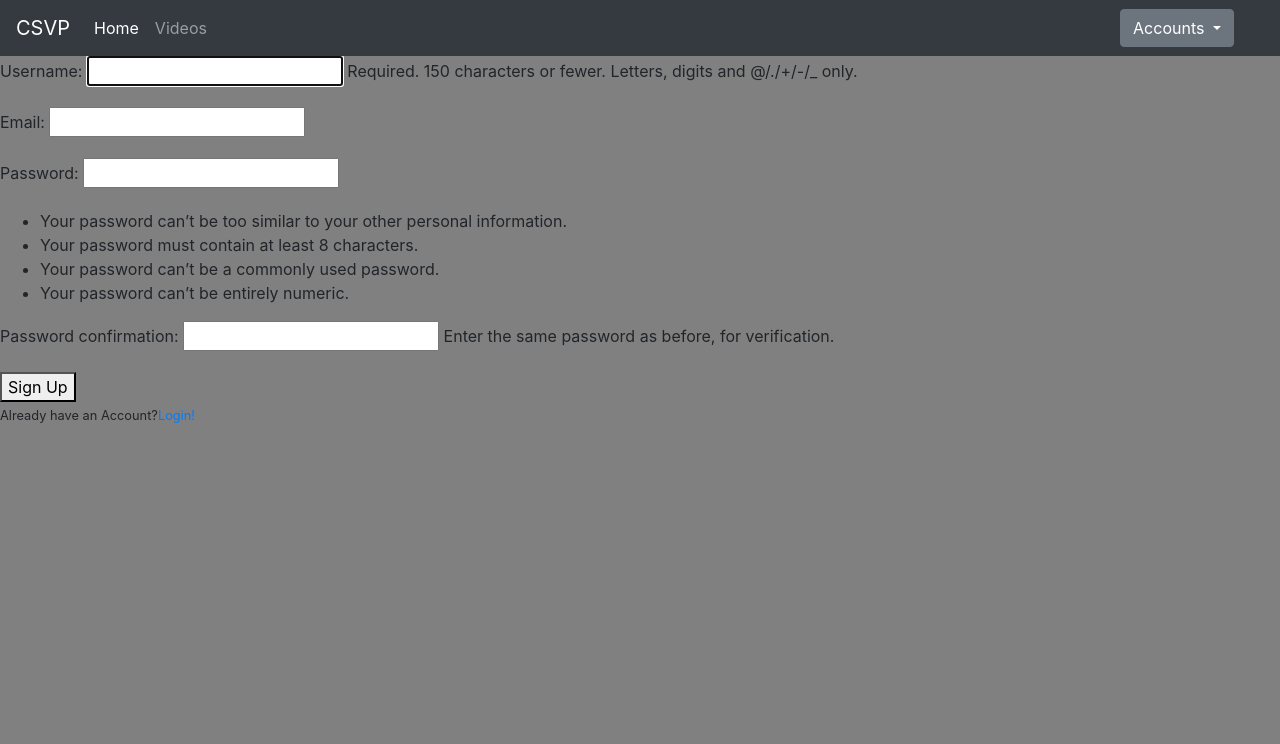
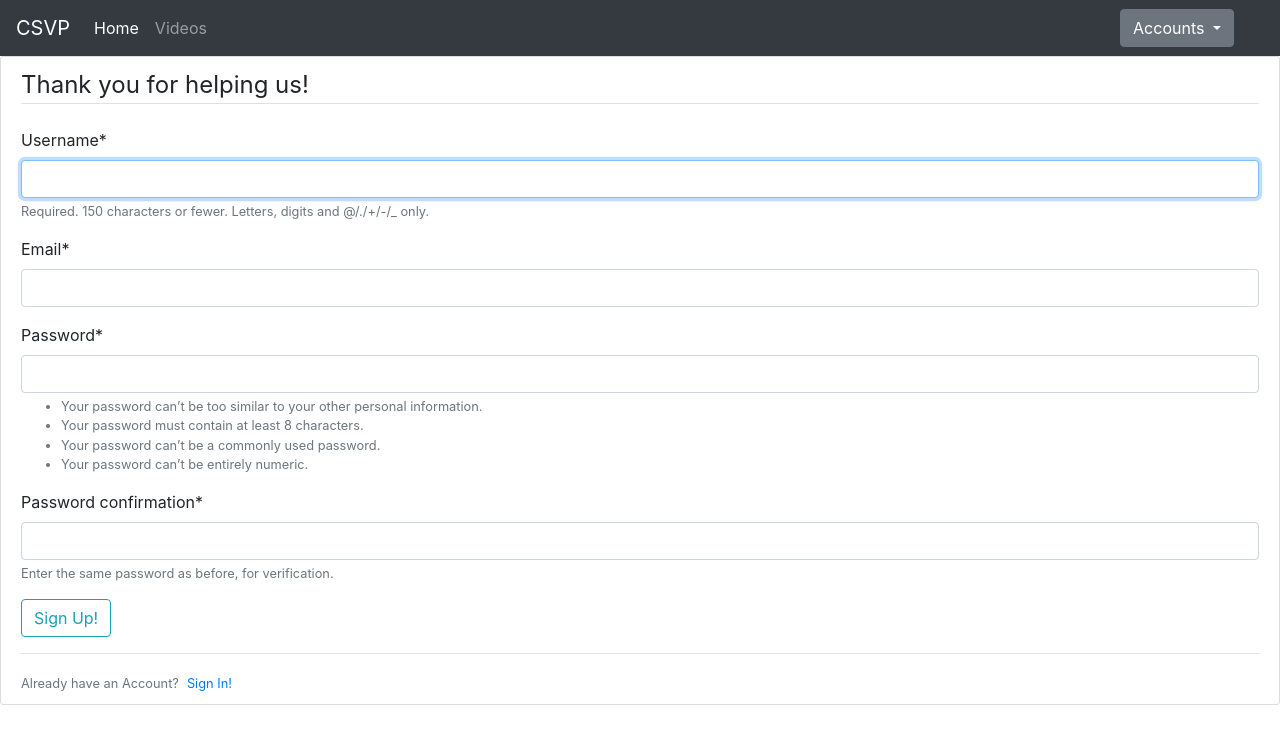
Before and after one commit to ganesh292/DjangoApplication, a Django app: page /register/ in a window 1280 px wide. Shown: the top 744 px of the page. Run offline with Django 3.2, Linux system fonts and the light colour scheme; some libraries are stand-ins or nearby versions.

Commit message:
Merged Jatin's Branch and added few styles to login/register page
Former-commit-id: e527f3c63dd2e956b2527151caac669d7955b9de

```diff
--- a/prototype1/prototype1/settings.py
+++ b/prototype1/prototype1/settings.py
@@ -32,6 +32,7 @@ ALLOWED_HOSTS = []
 
 INSTALLED_APPS = [
     'user.apps.UserConfig',
+    'crispy_forms',
     'videoplay.apps.VideoplayConfig',
     'feedback.apps.FeedbackConfig',
     'django.contrib.admin',
@@ -133,6 +134,8 @@ USE_TZ = True
 
 STATIC_URL = '/static/'
 
+CRISPY_TEMPLATE_PACK='bootstrap4'
+
 # <<<<<<< HEAD
 # # Add these new lines
 # STATICFILES_DIRS = (
--- a/prototype1/user/templates/user/base.html
+++ b/prototype1/user/templates/user/base.html
@@ -57,7 +57,7 @@
    {%block content%}{%endblock%}
    <style>
     body {
-        background-color: grey;
+        background: #ffffff;
     }
      #accounts {
       padding-right: 30px;
@@ -65,6 +65,13 @@
     .dropdown-item {
       position: relative;
     }
+    .content-section {
+  background: #ffffff;
+  padding: 10px 20px;
+  border: 1px solid #dddddd;
+  border-radius: 3px;
+  margin-bottom: 20px;
+}
 </style>
 
 <!-- Optional JavaScript -->
--- a/prototype1/user/templates/user/register.html
+++ b/prototype1/user/templates/user/register.html
@@ -1,13 +1,21 @@
 {% extends "user/base.html"%}
+{% load crispy_forms_tags %}
 {% block content %}
   <div class="content-section">
     <form method="POST">
       {%csrf_token%}
-      {{form.as_p}}
-      <button type="submit">Sign Up</button>
+      <fieldset>
+        <legend class="border-bottom mb-4">Thank you for helping us!</legend>
+        {{form | crispy}}
+      </fieldset>
+      <div class="form-group">
+        <button class="btn btn-outline-info" type="submit">Sign Up!</button>
+      </div>
     </form>
-    <div>
-      <small>Already have an Account?<a href="{%url 'login'%}">Login!</a></small>
+    <div class="border-top pt-3">
+      <small class="text-muted">
+        Already have an Account?<a class="ml-2" href="{%url 'login'%}">Sign In!</a>
+      </small>
     </div>
   </div>
 {%endblock content%}
```
Also changed, not shown: prototype1/user/templates/user/login.html (+6 -3 lines), 6 other files.
